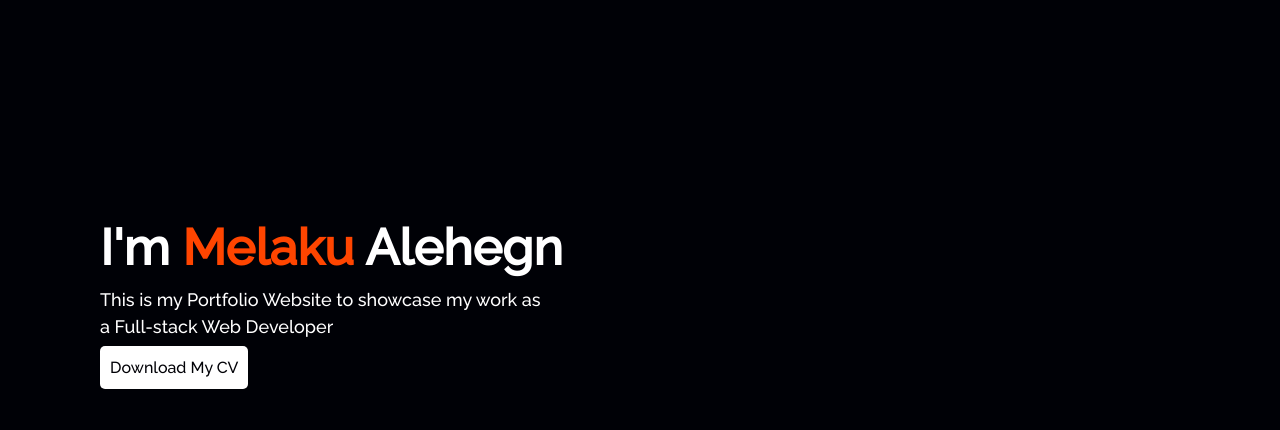
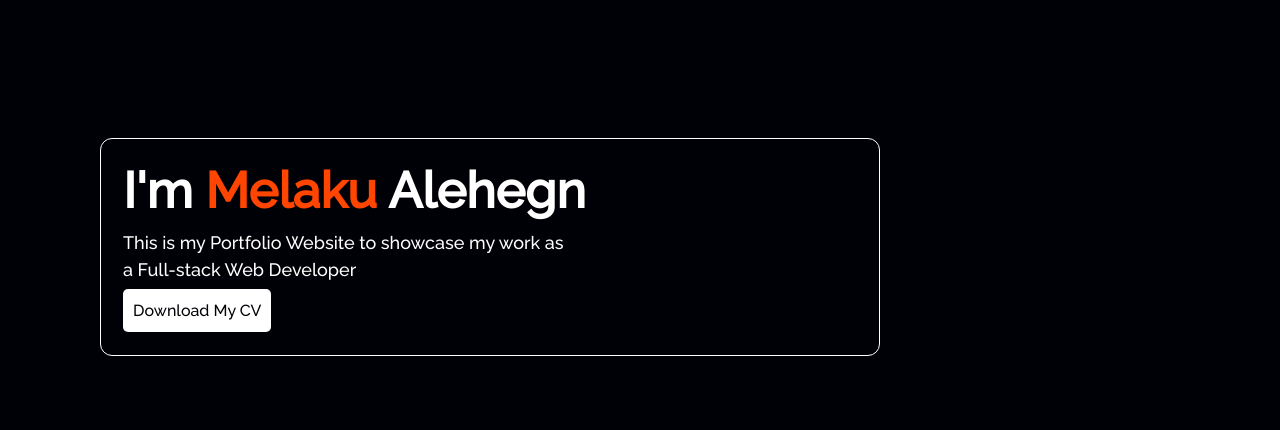
Before and after one commit to MelakuAlehegn/My-Portfolio-Website, a plain HTML site: page index.html in a window 1280 px wide. Shown: the part 106-536 px from the top of the page. Drawn offline with Linux system fonts and the light colour scheme.

Commit message:
css border added to showcase

```diff
--- a/style.css
+++ b/style.css
@@ -64,8 +64,11 @@ body{
 }
 
 .showcase{
-    margin: 220px 100px 90px 100px;
+    margin: 140px 400px 90px 100px;
     color: var(--secondary-color);
+    border: var(--secondary-color) 1px solid;
+    padding: 22px 0px 32px 22px;
+    border-radius: 12px;
 }
 .showcase span{
     color: orangered;
```
